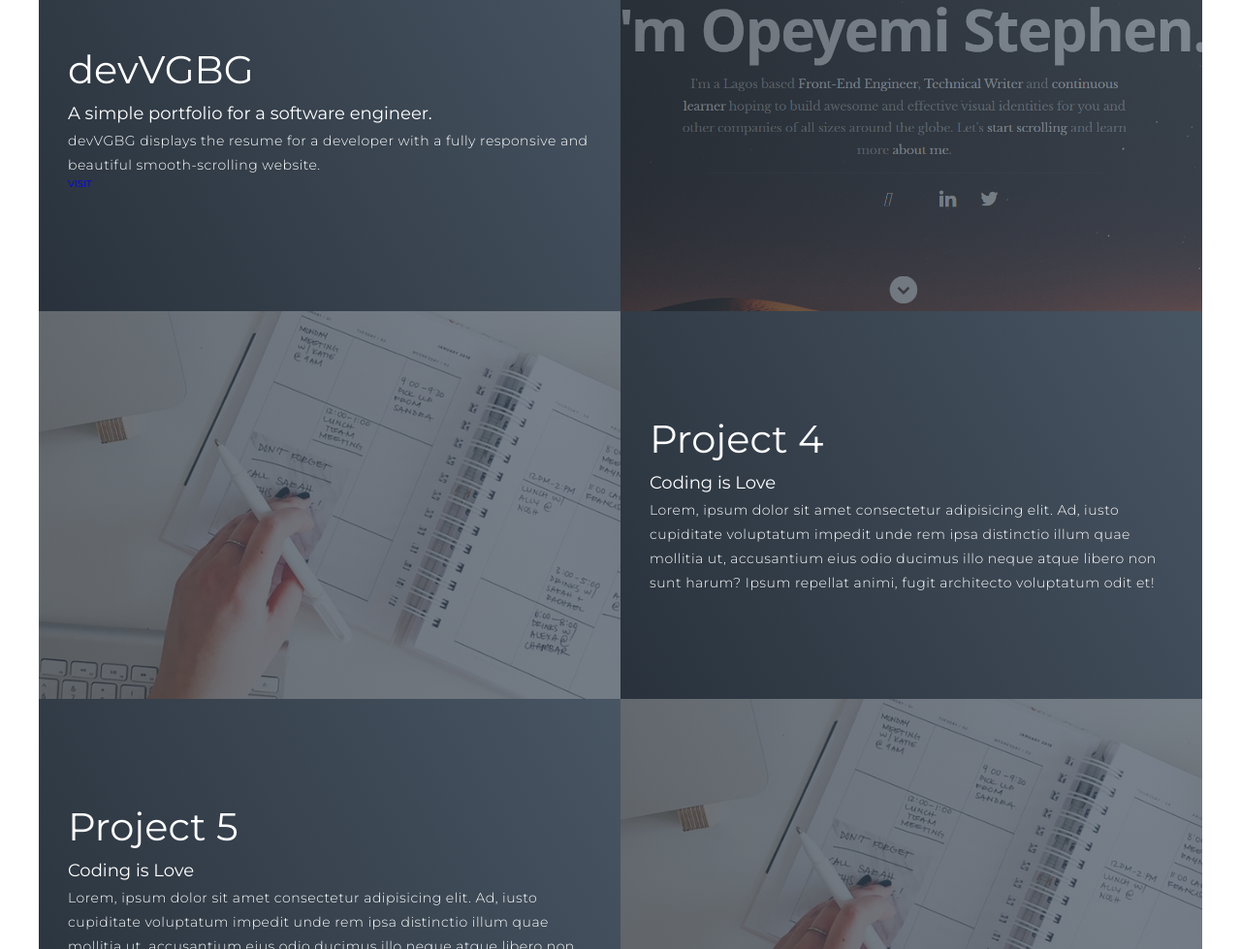
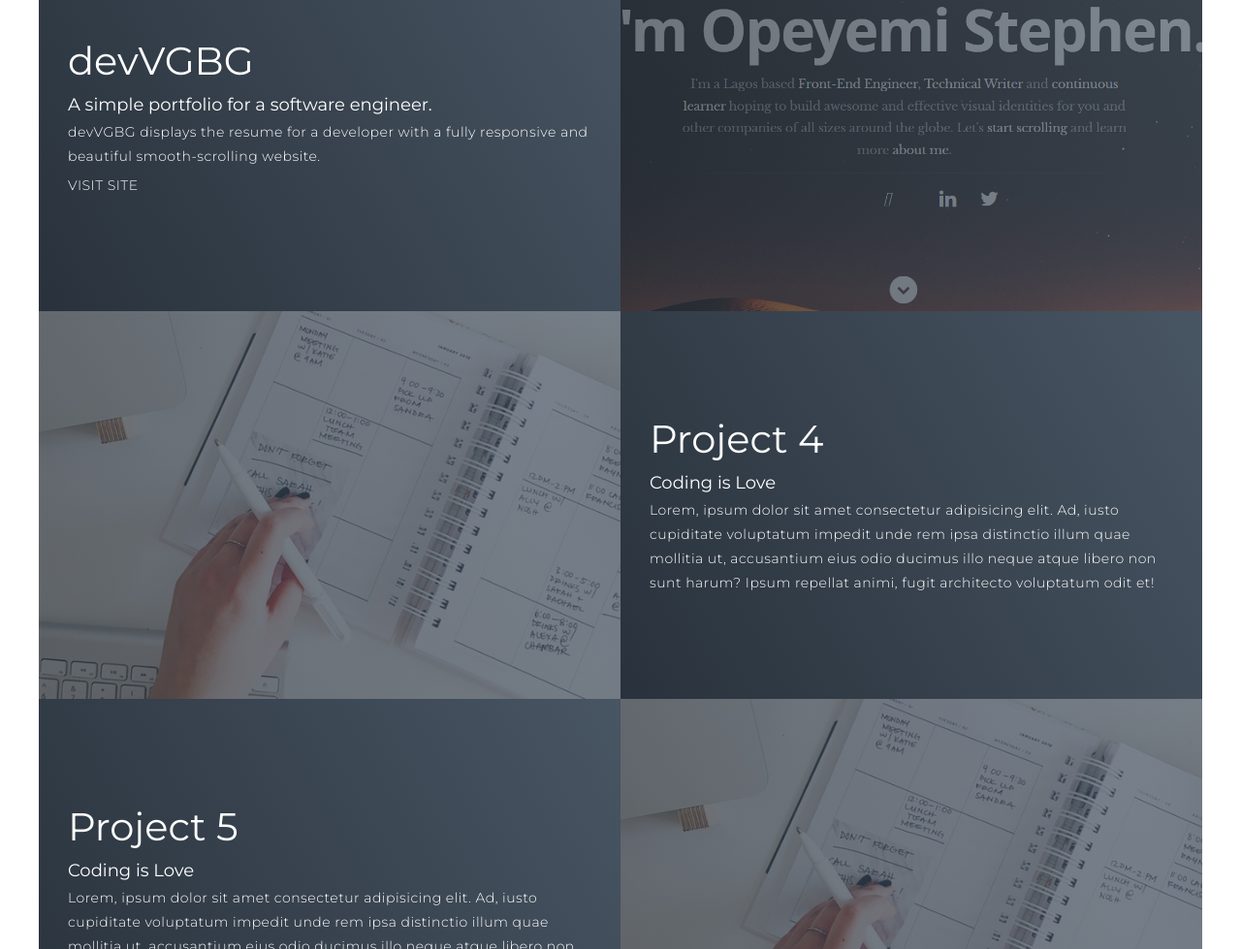
Before and after one commit to resourcefulmind/myportfolio-website, a plain HTML site: page index.html in a window 1280 px wide. Shown: the part 3220-4199 px from the top of the page at 97% size. Drawn offline with Linux system fonts and the light colour scheme.

Commit message:
--- Auto-Git Commit ---

```diff
--- a/index.html
+++ b/index.html
@@ -193,7 +193,7 @@
                 devVGBG displays the resume for a developer with a fully
                 responsive and beautiful smooth-scrolling website.
               </p>
-              <a href="https://devvgbg.netlify.app/">VISIT</a>
+              <p><a href="http://devvgbg.netlify.app/">VISIT SITE</a></p>
             </div>
             <div class="project-img">
               <img src="./img/devVGBG.png" alt="img" />
--- a/style.css
+++ b/style.css
@@ -390,6 +390,12 @@ li {
 #projects .project-info p {
 	color: white;
 }
+#projects .project-info p a {
+	color: white;
+}
+#projects .project-info p a:hover {
+	color: crimson;
+}
 #projects .project-img {
 	flex-basis: 50%;
 	height: 300px;
```
